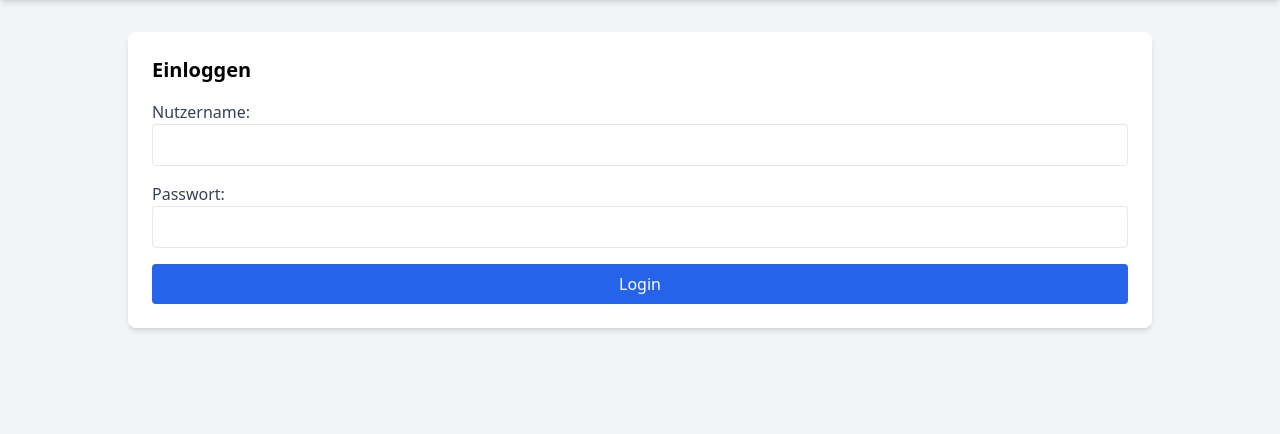
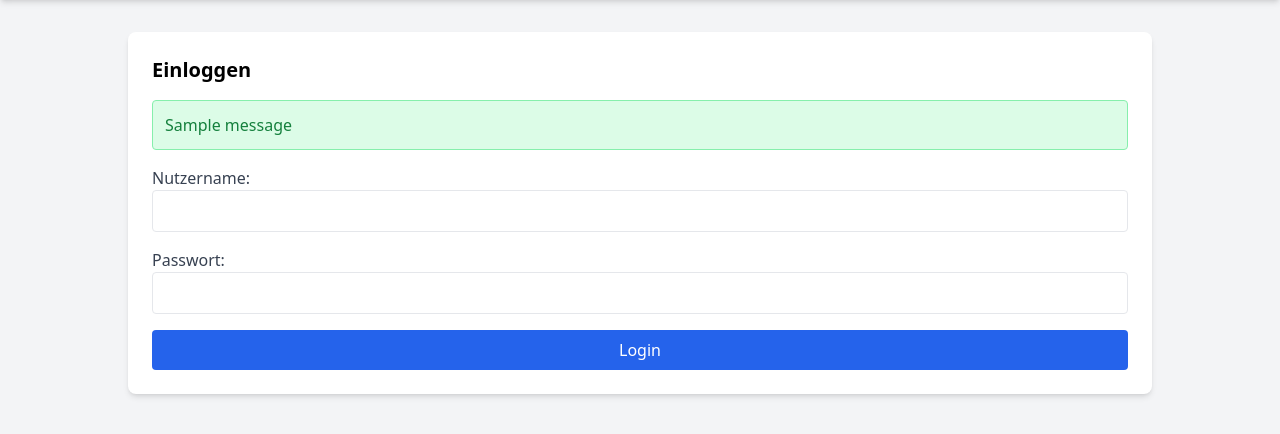
Before and after one commit to nxjexe/blood-pressure-tracker, a Flask app: page /login in a window 1280 px wide. Shown: the part 96-530 px from the top of the page. Run offline with Flask 3, Linux system fonts and the light colour scheme; tables that the repository leaves empty hold one stand-in row (values such as "Sample post"); one stand-in notice (Sample message) is shown; some libraries are stand-ins or nearby versions.

Commit message:
Introduce wrong login data message

```diff
--- a/templates/login.html
+++ b/templates/login.html
@@ -23,6 +23,13 @@
         </header>
         <main class="w-full max-w-3xl md:max-w-4xl lg:max-w-5xl mx-auto mt-8 p-6 bg-white rounded-lg shadow-md">
             <h2 class="text-xl font-semibold mb-4">Einloggen</h2>
+            {% with messages = get_flashed_messages(with_categories=true) %}
+                {% for category, message in messages %}
+                    <div class="mb-4 p-3 rounded {% if category == 'error' %}bg-red-100 text-red-700 border border-red-300{% else %}bg-green-100 text-green-700 border border-green-300{% endif %}">
+                        {{ message }}
+                    </div>
+                {% endfor %}
+            {% endwith %}
             <form method="POST" class="space-y-4">
                 <div>
                     <label for="username" class="block text-gray-700">Nutzername:</label>
```
